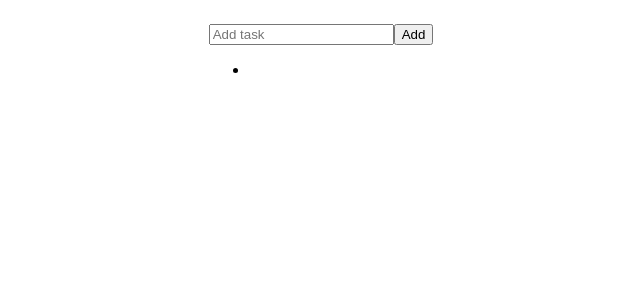
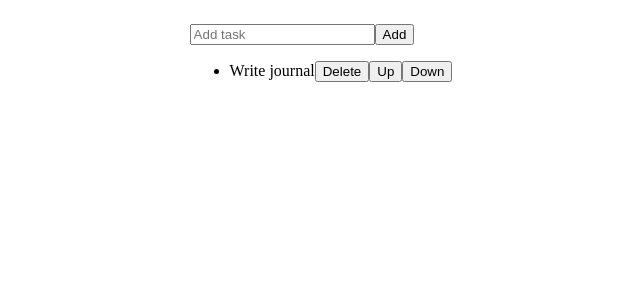
Before and after one commit to emmarcaber/to-do-list-reactapp, a React (Vite) app: page / in a window 1280 px wide. Shown: the top 300 px of the page, without its empty margins (319-959 px from the left). Built offline with nearby package versions, Linux system fonts and the light colour scheme.

Commit message:
feat: render tasks into lists

```diff
--- a/src/ToDoList.jsx
+++ b/src/ToDoList.jsx
@@ -1,7 +1,7 @@
 import { useState } from "react";
 
 function ToDoList() {
-    const [tasks, setTasks] = useState([]);
+    const [tasks, setTasks] = useState(["Write journal"]);
     const [newTask, setNewTask] = useState("");
 
     return (
@@ -12,7 +12,18 @@ function ToDoList() {
             </p>
 
             <ul>
-                <li></li>
+                {
+                    tasks.map((task, index) => {
+                        return (
+                            <li>
+                                <span className="txt-task">{task}</span>
+                                <button className="btn btn-delete">Delete</button>
+                                <button className="btn btn-up">Up</button>
+                                <button className="btn btn-down">Down</button>
+                            </li>
+                        );
+                    })
+                }
             </ul>
         </div>
     )
```
